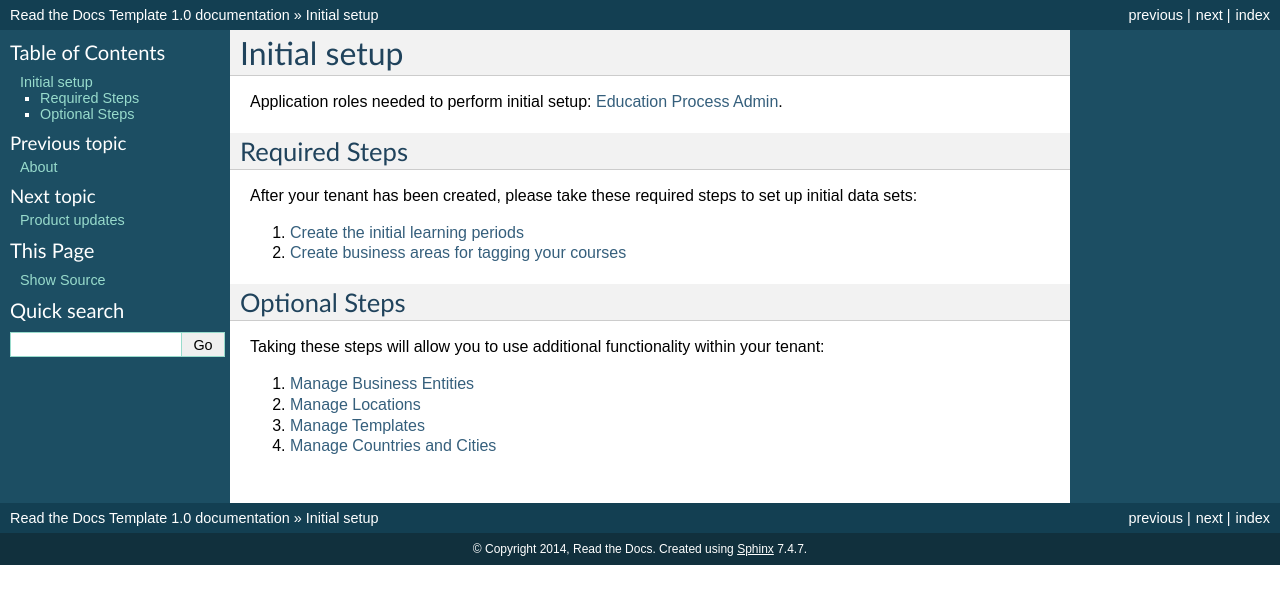
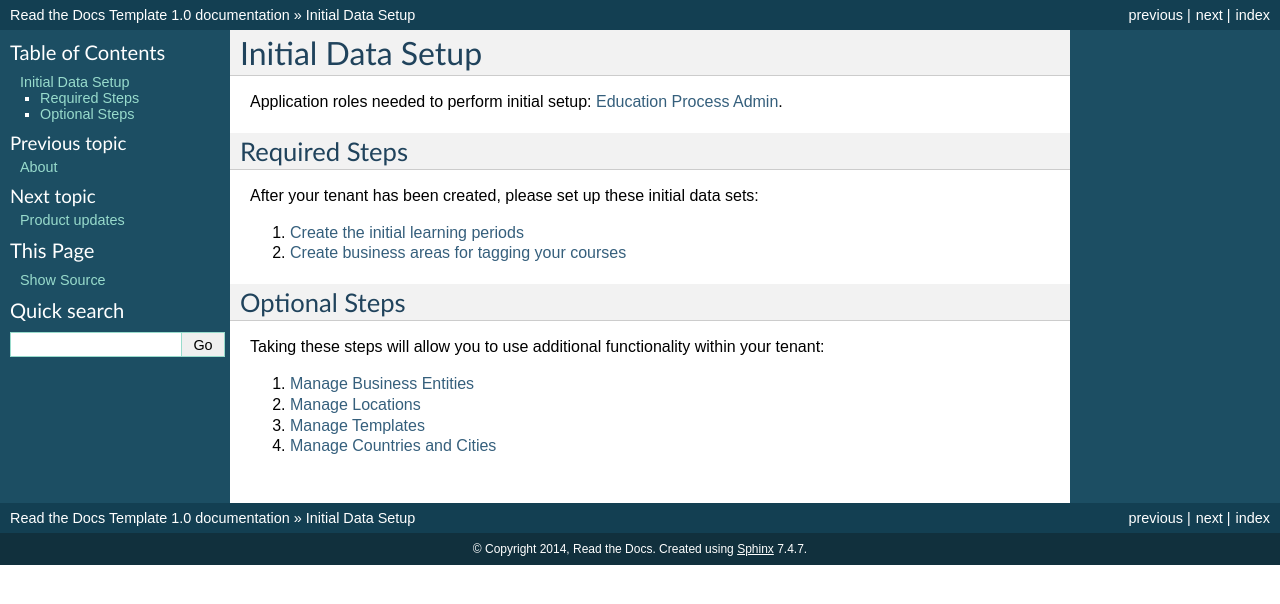
Before and after one commit to pslisko/performa365docs, a Sphinx documentation site: the page built from docs/general/initial_setup.rst, in a window 1280 px wide. Shown: the top 604 px of the page. Built offline with Sphinx 7.4.7, drawn with Linux system fonts in a browser that asks for light colours; pages that are not in the unit, such as notebooks, are missing from menus.

Commit message:
Update initial_setup.rst

```diff
--- a/docs/general/initial_setup.rst
+++ b/docs/general/initial_setup.rst
@@ -1,7 +1,7 @@
 .. _initial_setup:
 
-Initial setup
-==============
+Initial Data Setup
+===================
 
 Application roles needed to perform initial setup: :ref:`Education Process Admin <education_process_administrator>`.
 
@@ -9,7 +9,7 @@ Application roles needed to perform initial setup: :ref:`Education Process Admin
 Required Steps
 **************
 
-After your tenant has been created, please take these required steps to set up initial data sets:
+After your tenant has been created, please set up these initial data sets:
 
 #. :ref:`Create the initial learning periods <learning_periods>`
 #. :ref:`Create business areas for tagging your courses <manage_business_areas>`
```
